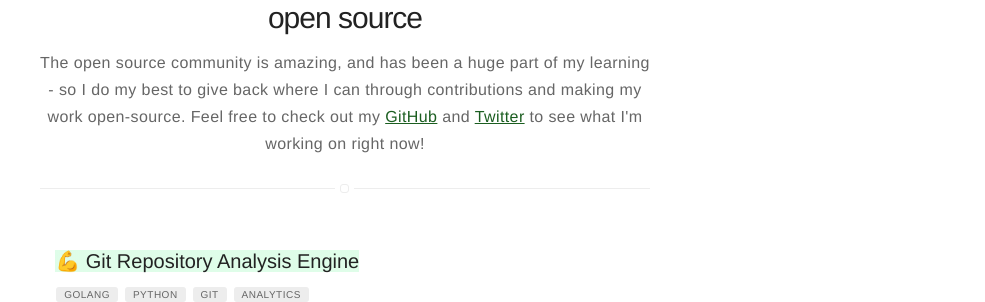
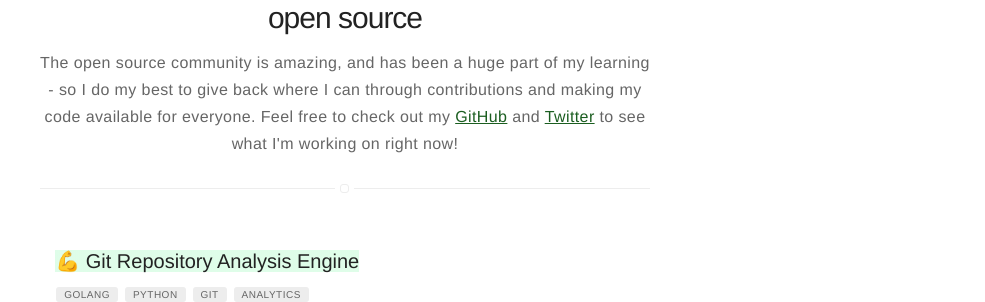
Before and after one commit to bobheadxi/bobheadxi.github.io, a Jekyll site: the page built from open-source/index.html, in a window 1280 px wide. Shown: the part 499-801 px from the top of the page, without its empty margins (295-1280 px from the left). Built offline with Jekyll 4.4.1, drawn with Linux system fonts in a browser that asks for light colours; emoji names are drawn with the system emoji font.

Commit message:
Reword OSS stuff

```diff
--- a/index.html
+++ b/index.html
@@ -41,7 +41,7 @@ title: Home
 </section>
 
 <section class="list">
-  <h1 style="font-weight:500;margin-top:-0.5rem;text-align:center;">featured open source</h1>
+  <h1 style="font-weight:500;margin-top:-0.5rem;text-align:center;">open source highlights</h1>
 
   {% for post in site.posts %} {% if post.open_source %} {% if post.star %}
   <div class="item" align="center">
--- a/open-source/index.html
+++ b/open-source/index.html
@@ -8,7 +8,7 @@ title: Open Source
 <p align="center">
     The open source community is amazing, and has been a huge part of my learning
     - so I do my best to give back where I can through contributions and
-    making my work open-source. Feel free to check out my
+    making my code available for everyone. Feel free to check out my
     <a href="https://github.com/bobheadxi">GitHub</a> and
     <a href="https://twitter.com/bobheadxi">Twitter</a> to see what I'm
     working on right now!
```
